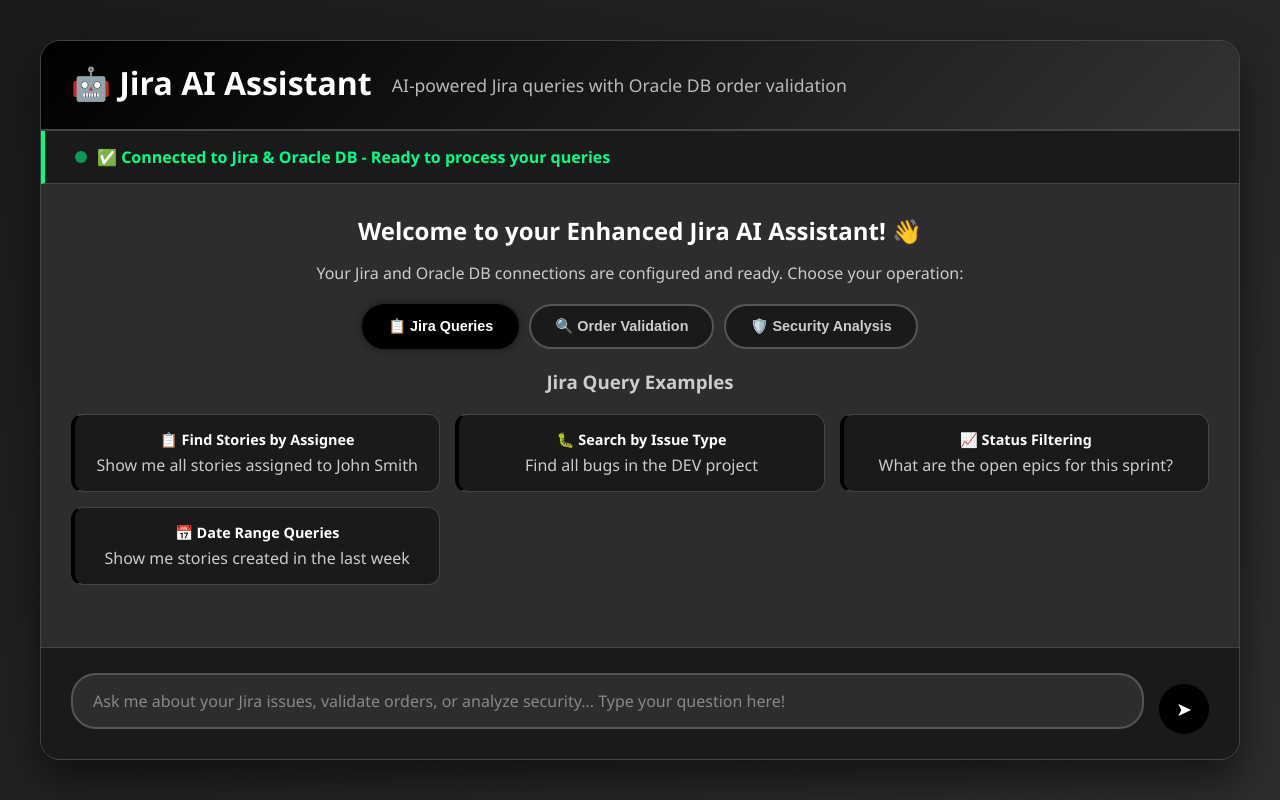
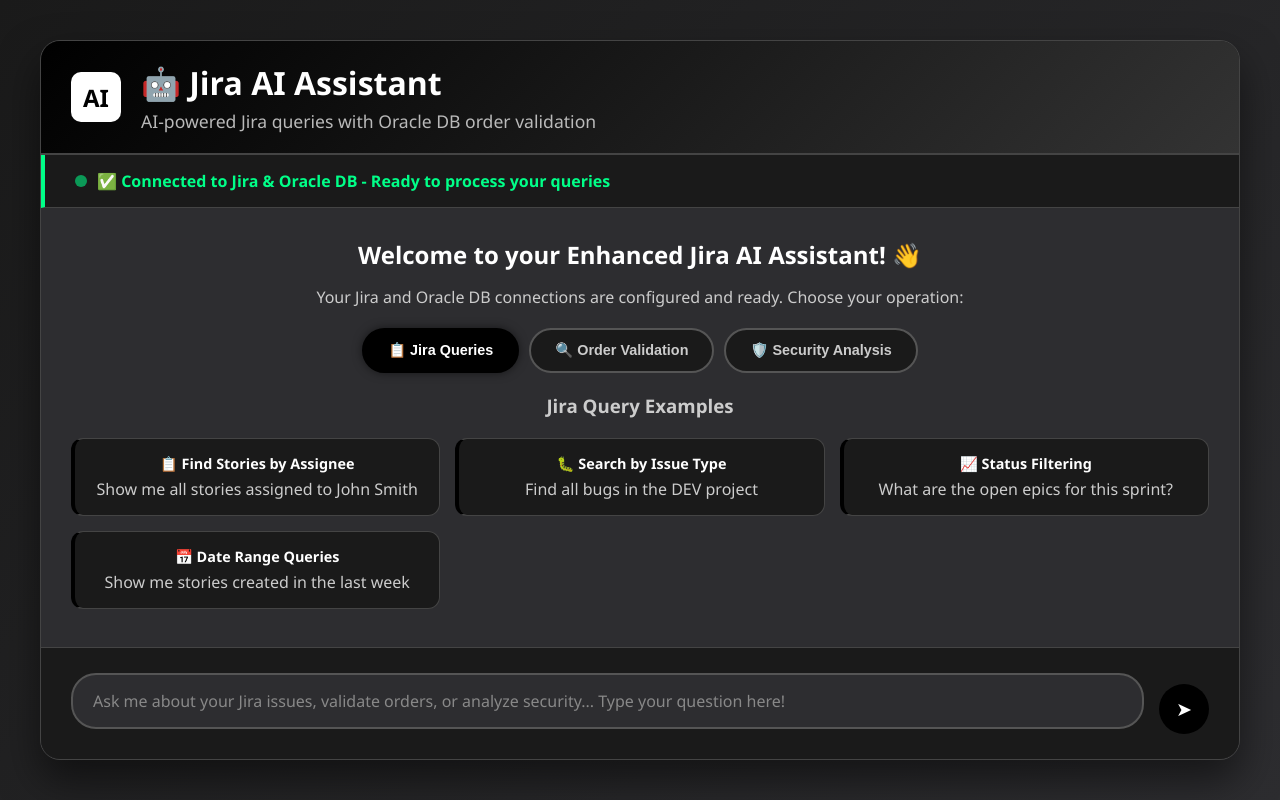
Before and after one commit to SaiGangupalli/jira-ai-assistant, a Flask app: page / in a window 1280 px wide. Run offline with Flask 3, Linux system fonts and the light colour scheme.

Commit message:
Update index.html

```diff
--- a/templates/index.html
+++ b/templates/index.html
@@ -9,8 +9,20 @@
 <body>
     <div class="container">
         <div class="header">
-            <h1>🤖 Jira AI Assistant</h1>
-            <p>AI-powered Jira queries with Oracle DB order validation</p>
+            <!-- Logo Section -->
+            <div class="header-logo">
+                <!-- You can replace this with an actual image -->
+                <!-- <img src="{{ url_for('static', filename='images/logo.png') }}" alt="Logo" style="width: 100%; height: 100%; object-fit: contain;"> -->
+
+                <!-- Or use text/icon as placeholder -->
+                <span>AI</span>
+            </div>
+
+            <!-- Header Content -->
+            <div class="header-content">
+                <h1>🤖 Jira AI Assistant</h1>
+                <p>AI-powered Jira queries with Oracle DB order validation</p>
+            </div>
         </div>
 
         <div class="status-bar">
```
